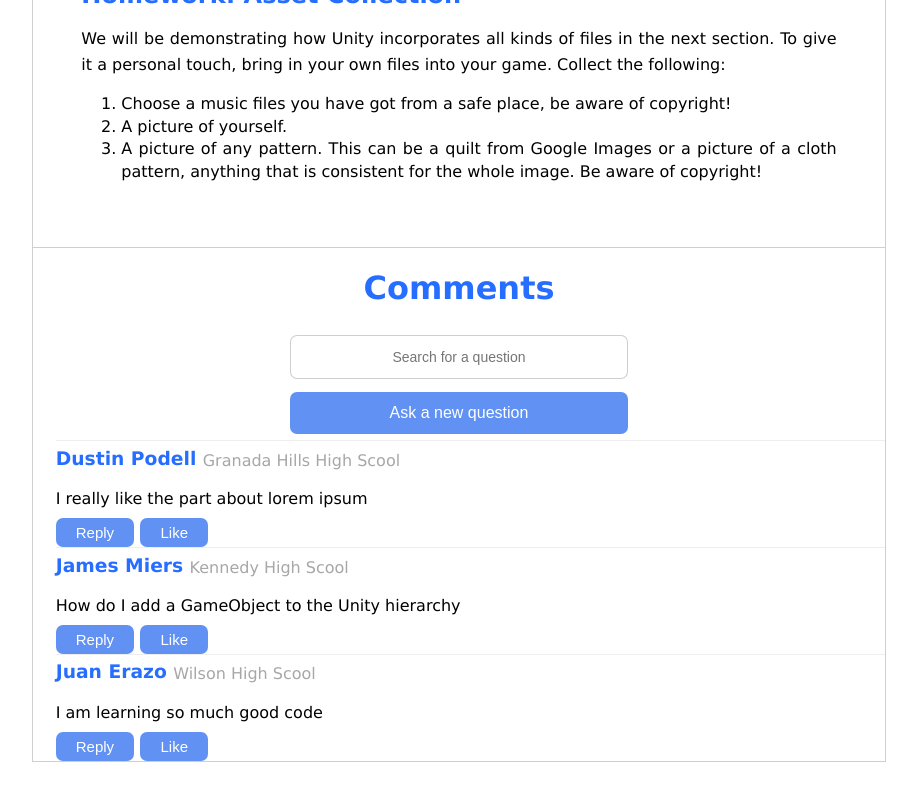
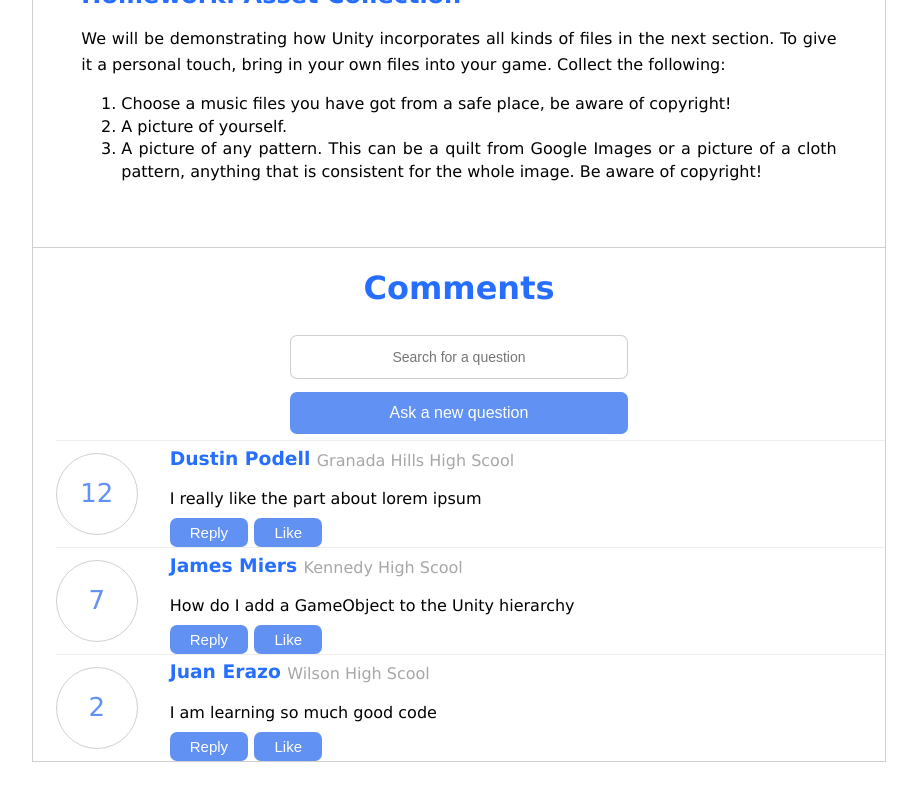
Before and after one commit to fersot100/markdown-parser, a React (Create React App) app: page / in a window 1280 px wide. Shown: the part 5550-6350 px from the top of the page, without its empty margins (181-1098 px from the left). Before the commit the page ends 6312 px from the top, so only its background shows below. Built offline with nearby package versions, Linux system fonts and the light colour scheme.

Commit message:
Comment voting now works

```diff
--- a/src/components/comment.js
+++ b/src/components/comment.js
@@ -1,16 +1,21 @@
 import React from 'react';
 
-export const comment = ({title, body, student}) => (
+export const comment = ({votes, body, student, index, onLike}) => (
   <div className='comment'>
+    <div className='comment__votes'>
+      <p>{votes}</p>
+    </div>
+    <div>
       <div className='comment__student'>
         <h3 className='comment__student-name'>{student.name}</h3>
         <p className='comment__student-school'>{student.school}</p>
       </div>
         <p>{body}</p>
         <div className='comment__button'>
-          <button className='button button--reply '>Reply</button>
-          <button className='button button--reply '>Like</button>
+          <button className='button button--reply'>Reply</button>
+          <button onClick={() => onLike(index)} className='button button--reply'>Like</button>
         </div>
+      </div>
   </div>
 );
 
--- a/src/components/comments.js
+++ b/src/components/comments.js
@@ -2,7 +2,7 @@ import React from 'react';
 import Comment from './comment';
 
 const comments = [{
-  title: 'Lorem Ipsum is nice',
+  votes: 12,
   body: "I really like the part about lorem ipsum",
   student: {
     name: 'Dustin Podell',
@@ -10,7 +10,7 @@ const comments = [{
     grade: '12'
   }
 },{
-  title: 'I am Confused',
+  votes: 7,
   body: "How do I add a GameObject to the Unity hierarchy",
   student: {
     name: 'James Miers',
@@ -18,7 +18,7 @@ const comments = [{
     grade: '10'
   }
 },{
-  title: 'This lesson really taught me a lot',
+  votes: 2,
   body: "I am learning so much good code",
   student: {
     name: 'Juan Erazo',
@@ -27,7 +27,25 @@ const comments = [{
   }
 }]
 
-const Comments = props => {
+class Comments extends React.Component {
+
+  state = {comments: []};
+
+  componentDidMount(){
+    this.setState(() => ({comments}));
+  }
+
+  handleOnLike = (index) => {
+
+    const newState = this.state;
+    newState.comments[index].votes++;
+
+    this.setState(() => ({
+      ...newState
+    }))
+  }
+
+  render(){
     return (
         <div className="comments">
           <div className='comments__info'>
@@ -38,12 +56,14 @@ const Comments = props => {
             </div>
           </div>
           <div className='comments__body'>
-            {comments.map((comment,i) =>
-              <Comment {...comments[i]}/>
+            {this.state.comments.sort((a, b) => b.votes - a.votes)
+                                .map((comment,i) =>
+              <Comment {...comments[i]} index={i} onLike={this.handleOnLike}/>
             )}
           </div>
         </div>
     )
+  }
 }
 
 
--- a/src/styles/App.css
+++ b/src/styles/App.css
@@ -52,6 +52,7 @@
   border-top: none;
   display: flex;
   flex-direction: column;
+  margin-bottom: 10rem;
 }
 
 .comments__info {
@@ -75,7 +76,7 @@
   display: flex;
   border-top: 1px solid #eeeeee;
   border-bottom: none;
-  flex-direction: column;
+  flex-direction: row;
   align-items: flex-start;
   margin-left: 1.4rem;
 }
@@ -100,3 +101,19 @@
   margin: 0.4rem 0;
   margin-right: 0.4rem;
 }
+
+
+.comment__votes{
+  align-items: center;
+  align-self: center;
+  border: 1px solid rgba(160,159,159,0.5);
+  border-radius: 100%;
+  color: rgb(96,145,243);
+  display: flex;
+  height: 5rem;
+  font-weight: 500;
+  font-size: 26px;
+  justify-content: center;
+  margin-right: 2rem;
+  width: 5rem;
+}
```
